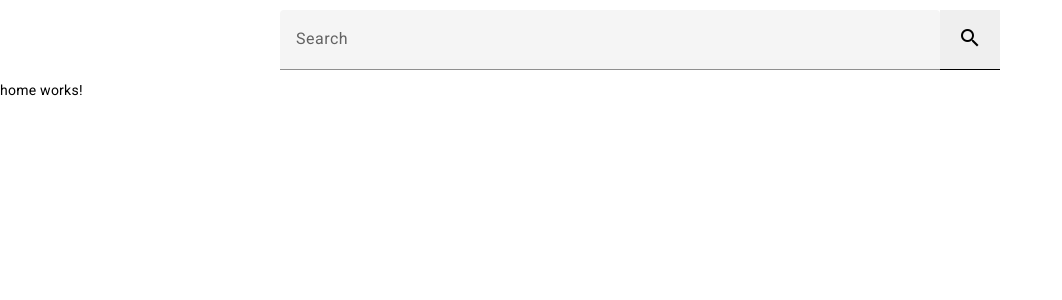
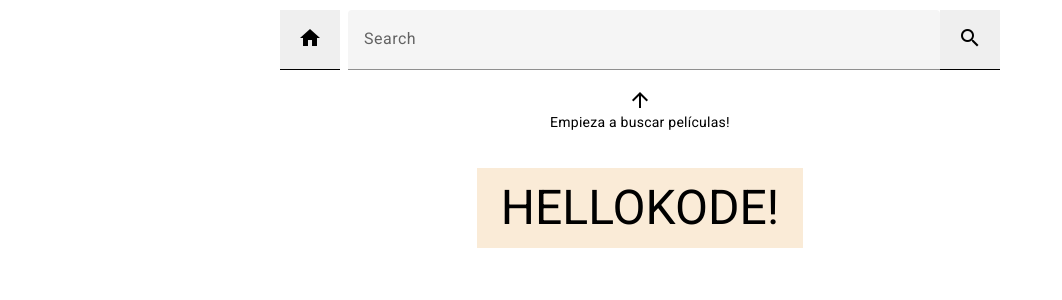
Before and after one commit to losk4/hellokode, an Angular app: page /home in a window 1280 px wide. Shown: the top 300 px of the page, without its empty margins (0-1062 px from the left). Built offline with nearby package versions, Linux system fonts and the light colour scheme.

Commit message:
Hotfixes (#4)
* Extraer solo los datos necesarios en el servicio, también habría que implementar un interceptor para evitar dupe code

* Mejoras en la interfaz

* Arreglada la funcionalidad del botón para buscar más películas

* Página de aterrizaje mejorada

```diff
--- a/src/app/components/home/home.component.html
+++ b/src/app/components/home/home.component.html
@@ -1 +1,5 @@
-<p>home works!</p>
+<div>
+    <mat-icon>arrow_upward</mat-icon>
+    <p>Empieza a buscar películas!</p>
+    <h1>HELLOKODE!</h1>
+</div>
--- a/src/app/components/home/home.component.scss
+++ b/src/app/components/home/home.component.scss
@@ -0,0 +1,16 @@
+div {
+    margin: 8px auto;
+    display: flex;
+    width: 100%;
+    height: 100%;
+    flex-direction: column;
+    justify-content: center;
+    align-items: center;
+
+    h1 {
+        margin-top: 24px;
+        font-size: 48px;
+        background-color: antiquewhite;
+        padding: 24px;
+    }
+}
--- a/src/app/components/movie-details/movie-details.component.scss
+++ b/src/app/components/movie-details/movie-details.component.scss
@@ -8,7 +8,7 @@
     max-width: 720px;
     width: auto;
     height: auto;
-    margin: 40px auto;
+    margin: 8px auto;
     box-shadow: 0px 0px 20px -10px rgba(0,0,0, 0.5);
     border-radius: 10px;
 
--- a/src/app/components/movie-details/movie-details.component.ts
+++ b/src/app/components/movie-details/movie-details.component.ts
@@ -17,8 +17,8 @@ export class MovieDetailsComponent implements OnInit {
     this.activatedRoute.params.subscribe((params: any) => {
       this.movieService.getMovieById(params.id).subscribe(res => {
         this.movie = res;
-      })
-    })
+      });
+    });
   }
 
 }
--- a/src/app/components/movie-list/movie-list.component.html
+++ b/src/app/components/movie-list/movie-list.component.html
@@ -1,6 +1,7 @@
 <div class="movie-list-wrapper">
-    <mat-action-list *ngIf="movies" class="movie-list">
+    <mat-action-list *ngIf="movies.length != 0" class="movie-list">
         <button mat-list-item *ngFor="let movie of movies" [routerLink]="['/movie', movie.id]">{{ movie.title }}</button>
-        <button (click)="loadMore()"mat-list-item class="load-more-button">Load more</button>
+        <button *ngIf="morePages" (click)="loadMore()"mat-list-item class="load-more-button">Cargar más</button>
     </mat-action-list>
+    <p *ngIf="movies.length == 0" style="font-size: 16px;">Sin resultados</p>
 </div>
--- a/src/app/components/movie-list/movie-list.component.scss
+++ b/src/app/components/movie-list/movie-list.component.scss
@@ -4,18 +4,19 @@
     justify-content: center;
     align-items: center;
     width: 720px;
-    height: 100%;
+    height: auto;
 
 
     .movie-list {
         text-align: center;
         width: 100%;
-        height: 900px;
+        max-height: 720px;
         background-color: antiquewhite;
         padding: 0;
         overflow: auto;
 
         .load-more-button {
+            text-align: center;
             margin-top: 8px;
             background-color: rgb(238, 230, 220);
         }
--- a/src/app/components/movie-list/movie-list.component.ts
+++ b/src/app/components/movie-list/movie-list.component.ts
@@ -12,6 +12,7 @@ export class MovieListComponent implements OnInit {
   movies!: any[];
   query!: string;
   pages!: number;
+  morePages!: boolean;
 
   constructor(private movieService: MovieService, private activatedRoute: ActivatedRoute) {}
 
@@ -20,6 +21,7 @@ export class MovieListComponent implements OnInit {
       this.movieService.getMovies(params.query).subscribe((response: any) => {
         this.movies = response;
         this.query = params.query;
+        this.morePages = response.length == 20 ? true : false;
       });
     });
 
@@ -29,6 +31,8 @@ export class MovieListComponent implements OnInit {
   loadMore() {
     this.movieService.getMovies(this.query, ++this.pages).subscribe((response: any) => {
       this.movies = this.movies.concat(response);
+      if(response.length < 20)
+        this.morePages = false;
     });
   }
 
--- a/src/app/components/navbar/navbar.component.html
+++ b/src/app/components/navbar/navbar.component.html
@@ -1,5 +1,9 @@
 <div class="nav-bar-wrapper">
+
   <div class="search-bar">
+    <button class="home-button" [routerLink]="'/home'">
+      <mat-icon>home</mat-icon>
+    </button>
     <mat-form-field class="search-form" subscriptSizing="dynamic">
       <mat-label>Search</mat-label>
       <input matInput type="text" [(ngModel)]="query" (keyup.enter)="searchMovies()">
@@ -7,7 +11,7 @@
         <mat-icon>close</mat-icon>
       </button>
     </mat-form-field>
-    <button class="search-button">
+    <button class="search-button" (click)="searchMovies()">
       <mat-icon>search</mat-icon>
     </button>
   </div>
--- a/src/app/components/navbar/navbar.component.scss
+++ b/src/app/components/navbar/navbar.component.scss
@@ -13,16 +13,20 @@
         width: 720px;
 
         .search-form {
+            margin-left: 8px;
             flex-grow: 1;
             height: 60px;
         }
 
-        .search-button {
+        .home-button, .search-button {
             width: 60px;
             height: 60px;
             border-style: none;
             border-bottom: solid;
             border-width: 1px;
         }
+
     }
+
+
 }
--- /dev/null
+++ b/src/app/models/movie.ts
@@ -0,0 +1,9 @@
+export interface Movie {
+    id: number,
+    title: string,
+    release_date: string,
+    original_language: string,
+    overview: string,
+    poster_path: string,
+    backdrop_path: string
+}
--- a/src/app/services/movie.service.ts
+++ b/src/app/services/movie.service.ts
@@ -1,6 +1,7 @@
 import { HttpClient, HttpParams } from '@angular/common/http';
 import { Injectable } from '@angular/core';
 import { map, Observable } from 'rxjs';
+import { Movie } from '../models/movie';
 
 @Injectable({
   providedIn: 'root'
@@ -10,22 +11,22 @@ export class MovieService {
   constructor(private http: HttpClient) { }
 
   private readonly API_KEY = "22ff991962592b38a6f4c9f05d748c3e";
+  private readonly API_URL = "https://api.themoviedb.org/3"
 
-  getMovies(query: string, page: number = 1): Observable<any> {
+  getMovies(query: string, page: number = 1): Observable<Movie[]> {
     const params = new HttpParams()
       .set('api_key', this.API_KEY)
       .set('language', 'es-ES')
       .set('query', query)
       .set('page', page);
 
-    return this.http.get(`https://api.themoviedb.org/3/search/movie`, { params })
+    return this.http.get(`${this.API_URL}/search/movie`, { params })
       .pipe(map((data: any) => {
         data.results = data.results.map((element: any) => {
-          element.poster_path = element.poster_path ?
-            `https://image.tmdb.org/t/p/w300${element.poster_path}` : `https://place-hold.it/300x500`;
-          element.backdrop_path = element.backdrop_path ?
-            `https://image.tmdb.org/t/p/original${element.backdrop_path}` : `https://place-hold.it/900x600`
-          return element;
+          return {
+            id: element.id,
+            title: element.title
+          }
         });
         return data.results;
       }));
@@ -36,13 +37,21 @@ export class MovieService {
       .set('api_key', this.API_KEY)
       .set('language', 'es-ES');
 
-      return this.http.get(`https://api.themoviedb.org/3/movie/${id}`, { params })
+      return this.http.get(`${this.API_URL}/movie/${id}`, { params })
         .pipe(map((data:any) => {
           data['poster_path'] = data['poster_path'] ?
           `https://image.tmdb.org/t/p/w300${data['poster_path']}` : `https://place-hold.it/300x500`;
           data['backdrop_path'] = data['backdrop_path'] ?
           `https://image.tmdb.org/t/p/original${data['backdrop_path']}` : `https://place-hold.it/900x600`
-          return data;
+          return {
+            id: data['id'],
+            title: data['title'],
+            release_date: data['release_date'],
+            original_language: data['original_language'],
+            overview: data['overview'],
+            poster_path: data['poster_path'],
+            backdrop_path: data['backdrop_path']
+          }
         }));
   }
 
```
Also changed, not shown: src/app/components/movie-details/movie-details.component.html (line endings or trailing spaces).
